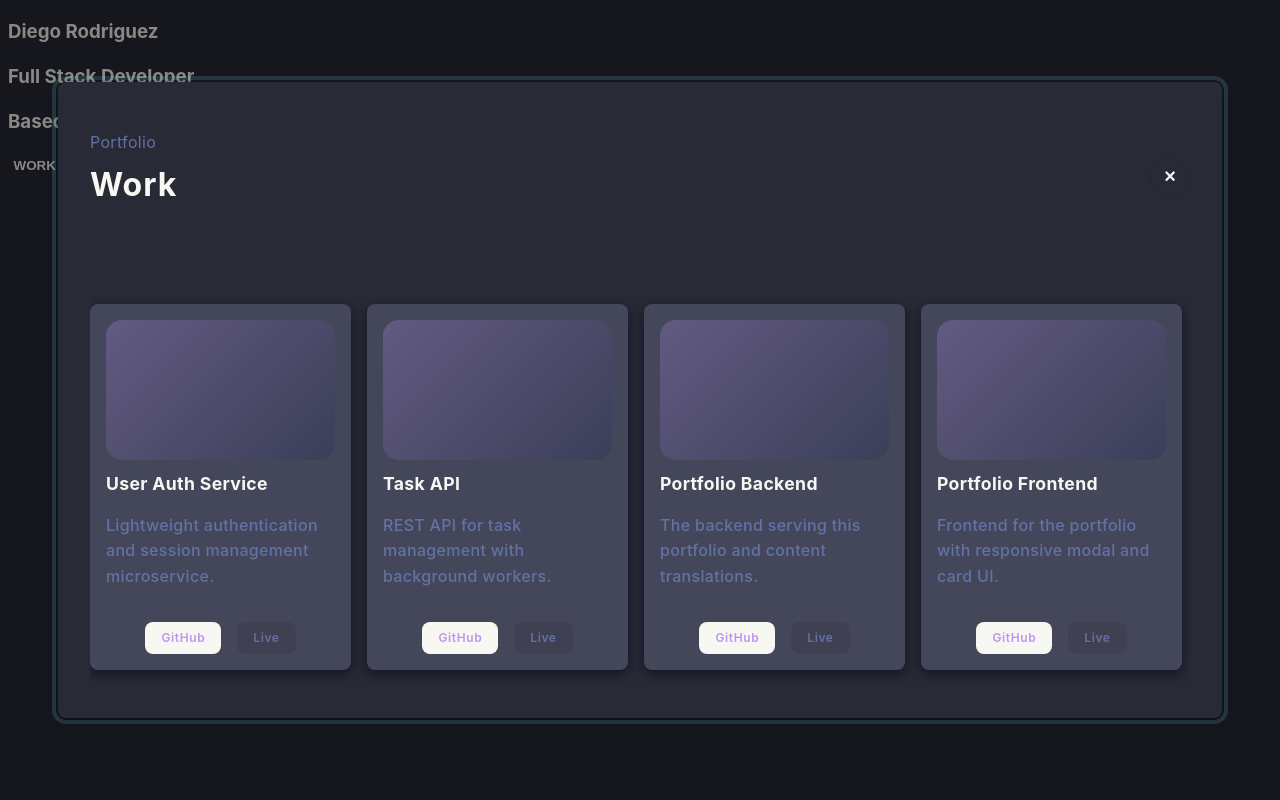
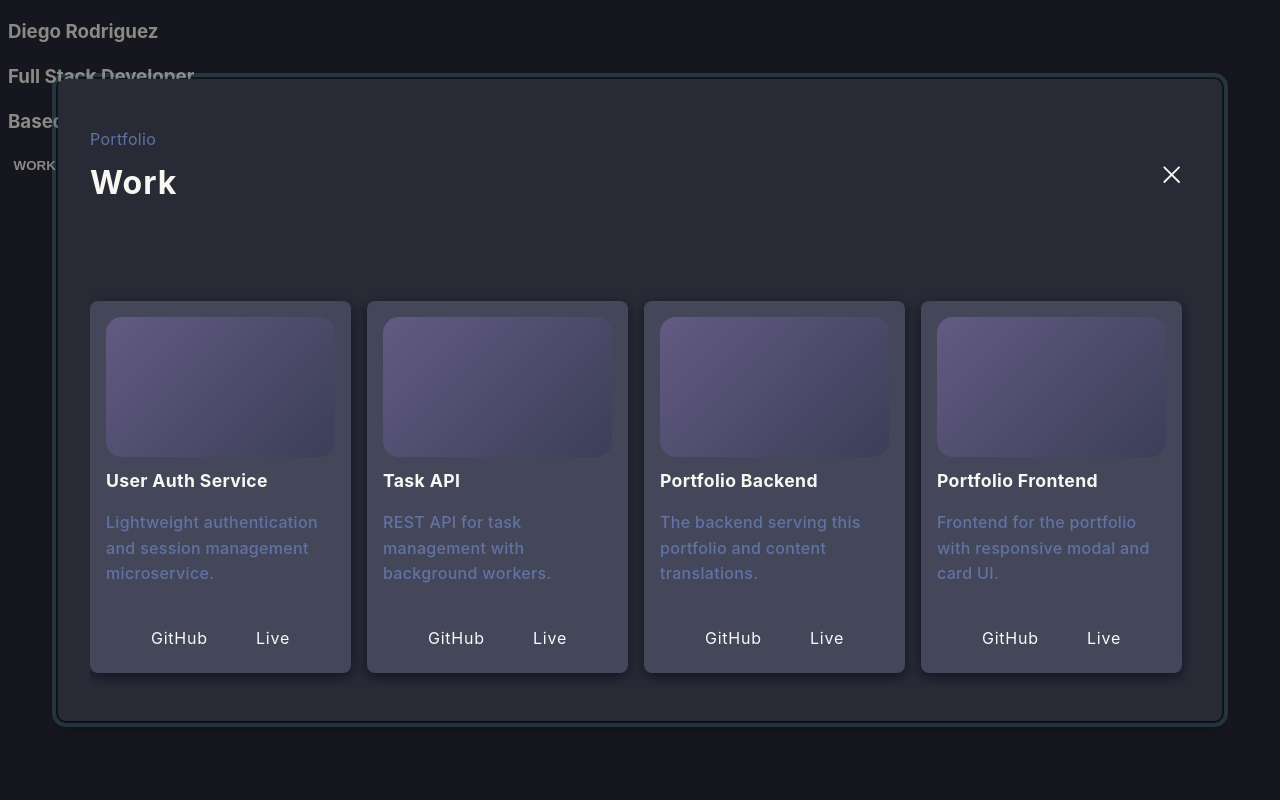
Before and after one commit to diediegodie/Portfolio_v1, a Flask app: page / in a window 1280 px wide, after a click on "WORK". Run offline with Flask 3, Linux system fonts and the light colour scheme.

Commit message:
animations and UI enhancements

```diff
--- a/frontend/static/css/theme.css
+++ b/frontend/static/css/theme.css
@@ -1,3 +1,112 @@
+/* Unified card button style for all card actions and links */
+.work-card__link,
+.work-card .card__actions a {
+  border: none;
+  padding: 0.5rem 1rem;
+  border-radius: 4px;
+  cursor: pointer;
+  font-family: inherit;
+  font-size: 1rem;
+  font-weight: 600;
+  font-size: 1rem;
+  transition: color 0.2s, background 0.2s;
+  text-decoration: none;
+}
+
+/* Dark theme: all card buttons like 'live' */
+[data-theme='dark'] .work-card__link,
+[data-theme='dark'] .work-card .card__actions a {
+  background-color: var(--surface, #44475a);
+  /* Unify text style */
+  font: inherit;
+  color: var(--color-off-white, #f9f9f9);
+}
+[data-theme='dark'] .work-card__link:hover,
+[data-theme='dark'] .work-card__link:focus-visible,
+[data-theme='dark'] .work-card .card__actions a:hover,
+[data-theme='dark'] .work-card .card__actions a:focus-visible {
+  color: var(--purple, #bd93f9);
+  background-color: var(--surface, #44475a);
+}
+
+/* Light theme: all card buttons like 'live' */
+[data-theme='light'] .work-card__link,
+[data-theme='light'] .work-card .card__actions a {
+  background-color: var(--color-dark-gray, #333333);
+  color: var(--color-off-white, #f9f9f9);
+}
+[data-theme='light'] .work-card__link:hover,
+[data-theme='light'] .work-card__link:focus-visible,
+[data-theme='light'] .work-card .card__actions a:hover,
+[data-theme='light'] .work-card .card__actions a:focus-visible {
+  color: var(--purple, #bd93f9);
+  background-color: var(--color-dark-gray, #333333);
+}
+/* Persistent header for theme toggle */
+.app-header {
+  position: fixed;
+  top: 1rem;
+  right: 1rem;
+  z-index: 2000;
+  background: none;
+/* Shared text style for all card buttons */
+.btn-card-text {
+  font-family: var(--btn-font, inherit);
+  font-size: 1rem;
+  font-weight: 600;
+  letter-spacing: 0.02em;
+  text-transform: none;
+}
+
+
+  border: none;
+  pointer-events: auto;
+}
+#theme-toggle {
+  padding: 0.5rem 1rem;
+  cursor: pointer;
+  font-size: 1rem;
+  border-radius: 0.5rem;
+  border: none;
+  background: var(--color-bg-secondary, #222);
+  color: var(--color-text, #fff);
+  box-shadow: 0 2px 8px rgba(0,0,0,0.08);
+  z-index: 2001;
+  position: relative;
+}
+/* Modal scale+fade animation */
+@keyframes modalOpen {
+  0% {
+    transform: scale(0);
+    opacity: 0;
+  }
+  100% {
+    transform: scale(1);
+    opacity: 1;
+  }
+}
+@keyframes modalClose {
+  0% {
+    transform: scale(1);
+    opacity: 1;
+  }
+  100% {
+    transform: scale(0);
+    opacity: 0;
+  }
+}
+
+.work-modal__panel {
+  transform-origin: center center;
+  opacity: 0;
+  transform: scale(0);
+}
+.work-modal__panel.open {
+  animation: modalOpen 0.7s forwards;
+}
+.work-modal__panel.close {
+  animation: modalClose 0.3s forwards;
+}
 /*
   Theme: Centralized variables and Dracula dark theme
   - Keep themes modular: only variables in :root and semantic component tokens
@@ -306,8 +415,6 @@ button, .btn, .hero__button {
   transition: background-color 0.4s ease, transform 0.3s ease, color 0.3s ease;
   font-weight: 600;
 }
-.pill-toggle.active { background-color: var(--accent-color); color: var(--color-off-white); transform: translateY(-1px); }
-.pill-toggle:focus-visible { outline: none; box-shadow: 0 0 0 4px var(--focus-ring); }
 
 /* iOS-style toggle (sliding knob) */
 .ios-toggle { position: relative; display: inline-block; width: 50px; height: 28px; }
@@ -428,15 +535,28 @@ img, video { max-width: 100%; height: auto; display: block; }
 .modal__card-container {
   margin-top: var(--spacing-lg);
 }
-.work-modal__close {
-  width: 40px;
-  height: 40px;
-  border: 1px solid rgba(0, 0, 0, 0.08);
-  border-radius: 50%;
-  background: transparent;
-  font-size: 1.25rem;
-  color: var(--color-dark-gray);
+.modal-close {
+  background: none;
+  border: none;
+  padding: 0.25em;
   cursor: pointer;
+  color: inherit;
+  display: flex;
+  align-items: center;
+  justify-content: center;
+  border-radius: 0.25em;
+  transition: background 0.2s, color 0.2s;
+}
+.modal-close__icon {
+  width: 2.2em;
+  height: 2.2em;
+  display: block;
+  stroke: currentColor;
+}
+.modal-close:hover, .modal-close:focus-visible {
+  color: var(--accent-color, #bd93f9);
+  background: none;
+  outline: none;
 }
 
 .work-card {
--- a/frontend/static/js/theme.js
+++ b/frontend/static/js/theme.js
@@ -3,49 +3,34 @@
 // - Persists user choice to localStorage ('theme')
 // - Defaults to dark if no preference
 document.addEventListener('DOMContentLoaded', () => {
-  const checkbox = document.getElementById('theme-toggle');
-  const label = document.querySelector('label.ios-toggle') || document.querySelector('label.switch');
+  const toggleBtn = document.getElementById('theme-toggle');
   const root = document.documentElement;
-  if (!checkbox) return;
+  if (!toggleBtn) return;
 
-  const STORAGE_KEY = 'theme';
-
-  function setLabelState(theme) {
-    if (!label) return;
-    const isDark = theme === 'dark';
-    label.classList.toggle('active', isDark);
-    label.classList.toggle('inactive', !isDark);
-    label.setAttribute('aria-pressed', String(isDark));
-    label.setAttribute('aria-checked', String(isDark));
+  function updateButtonLabel(theme) {
+    // Invert logic: dark = active, light = inactive
+    toggleBtn.textContent = theme === 'dark' ? 'Dark Mode (Active)' : 'Light Mode (Active)';
+    toggleBtn.classList.toggle('active', theme === 'dark');
+    toggleBtn.classList.toggle('inactive', theme === 'light');
   }
 
   function applyTheme(theme) {
     root.setAttribute('data-theme', theme);
-    checkbox.checked = theme === 'dark';
-    checkbox.setAttribute('aria-checked', String(theme === 'dark'));
-    setLabelState(theme);
+    try { localStorage.setItem('theme', theme); } catch (e) { /* ignore */ }
+    updateButtonLabel(theme);
   }
 
-  // Determine initial theme: localStorage -> default dark
-  const stored = localStorage.getItem(STORAGE_KEY);
-  const initialTheme = (stored === 'dark' || stored === 'light') ? stored : 'dark';
-  applyTheme(initialTheme);
+  // Initialize on page load
+  const savedTheme = localStorage.getItem('theme') || 'dark';
+  root.setAttribute('data-theme', savedTheme);
+  updateButtonLabel(savedTheme);
 
-  checkbox.addEventListener('change', () => {
-    const theme = checkbox.checked ? 'dark' : 'light';
-    applyTheme(theme);
-    try { localStorage.setItem(STORAGE_KEY, theme); } catch (e) { /* ignore */ }
+  const toggle = document.getElementById('theme-toggle');
+  if (!toggle) return;
+  toggle.checked = (savedTheme === 'dark');
+
+  toggle.addEventListener('change', () => {
+    const next = toggle.checked ? 'dark' : 'light';
+    applyTheme(next);
   });
-
-  // Accessibility: allow toggling with Enter/Space on the visible label
-  if (label) {
-    label.setAttribute('tabindex', '0');
-    label.addEventListener('keydown', (e) => {
-      if (e.key === 'Enter' || e.key === ' ') {
-        e.preventDefault();
-        checkbox.checked = !checkbox.checked;
-        checkbox.dispatchEvent(new Event('change'));
-      }
-    });
-  }
 });
--- a/frontend/static/js/work.js
+++ b/frontend/static/js/work.js
@@ -19,7 +19,13 @@
   function openModal() {
     if (modal.dataset.open === 'true') return;
     lastFocusedElement = document.activeElement;
+    // Remove close class if present
+    panel.classList.remove('close');
+    // Show modal, then animate in
     modal.removeAttribute('hidden');
+    // Force reflow to restart animation
+    void panel.offsetWidth;
+    panel.classList.add('open');
     modal.dataset.open = 'true';
     modal.setAttribute('aria-hidden', 'false');
     document.body.classList.add('modal-open');
@@ -31,6 +37,10 @@
 
   function closeModal() {
     if (modal.dataset.open !== 'true') return;
+    // Animate out
+    panel.classList.remove('open');
+    panel.classList.add('close');
+     setTimeout(() => {
        modal.setAttribute('hidden', '');
        delete modal.dataset.open;
        modal.setAttribute('aria-hidden', 'true');
@@ -44,10 +54,12 @@
            lastFocusedElement.blur();
          }
        }
-    // Optionally, set focus to a safe element (body)
        if (typeof document.body.focus === 'function') {
          document.body.focus();
        }
+       // Remove close class after animation
+       panel.classList.remove('close');
+     }, 300);
   }
 
   function handleKeyDown(event) {
--- a/frontend/templates/base.html
+++ b/frontend/templates/base.html
@@ -2,26 +2,12 @@
 <html lang="en">
 
 <head>
-        <meta charset="utf-8" />
-        <meta name="viewport" content="width=device-width, initial-scale=1" />
-        <title>{% block title %}Portfolio{% endblock %}</title>
-        <script>
-            // Set theme before CSS loads to prevent FOUC
-            (function() {
-                try {
-                    var savedTheme = localStorage.getItem('theme');
-                    var theme = savedTheme ? savedTheme : 'dark';
-                    document.documentElement.setAttribute('data-theme', theme);
-                } catch (e) {
-                    document.documentElement.setAttribute('data-theme', 'dark');
-                }
-            })();
-        </script>
-        <link href="https://fonts.googleapis.com/css2?family=Poiret+One&display=swap" rel="stylesheet">
-        <link rel="stylesheet" href="/static/css/styles.css">
-        <link rel="stylesheet" href="/static/css/theme.css">
-        {% block head %}{% endblock %}
+    <link href="https://fonts.googleapis.com/css2?family=Poiret+One&display=swap" rel="stylesheet">
+    <link rel="stylesheet" href="/static/css/styles.css">
+    <link rel="stylesheet" href="/static/css/theme.css">
+    {% block head %}{% endblock %}
 </head>
+
 
 <body>
     <header>
--- a/frontend/templates/work.html
+++ b/frontend/templates/work.html
@@ -7,7 +7,14 @@
                 <p class="muted">Portfolio</p>
                 <h2 id="work-dialog-title">Work</h2>
             </div>
-            <button class="work-modal__close" type="button" data-work-close aria-label="Close work preview">×</button>
+            <button class="modal-close" type="button" data-work-close aria-label="Close">
+                <svg class="modal-close__icon" width="32" height="32" viewBox="0 0 32 32" aria-hidden="true"
+                    focusable="false" fill="none" stroke="currentColor" stroke-width="2" stroke-linecap="round"
+                    stroke-linejoin="round">
+                    <line x1="8" y1="8" x2="24" y2="24" />
+                    <line x1="24" y1="8" x2="8" y2="24" />
+                </svg>
+            </button>
         </header>
         <div class="work-modal__grid" role="list">
             {% set cards = projects | list %}
```
Lines whose indentation alone changed are shown as unchanged.
